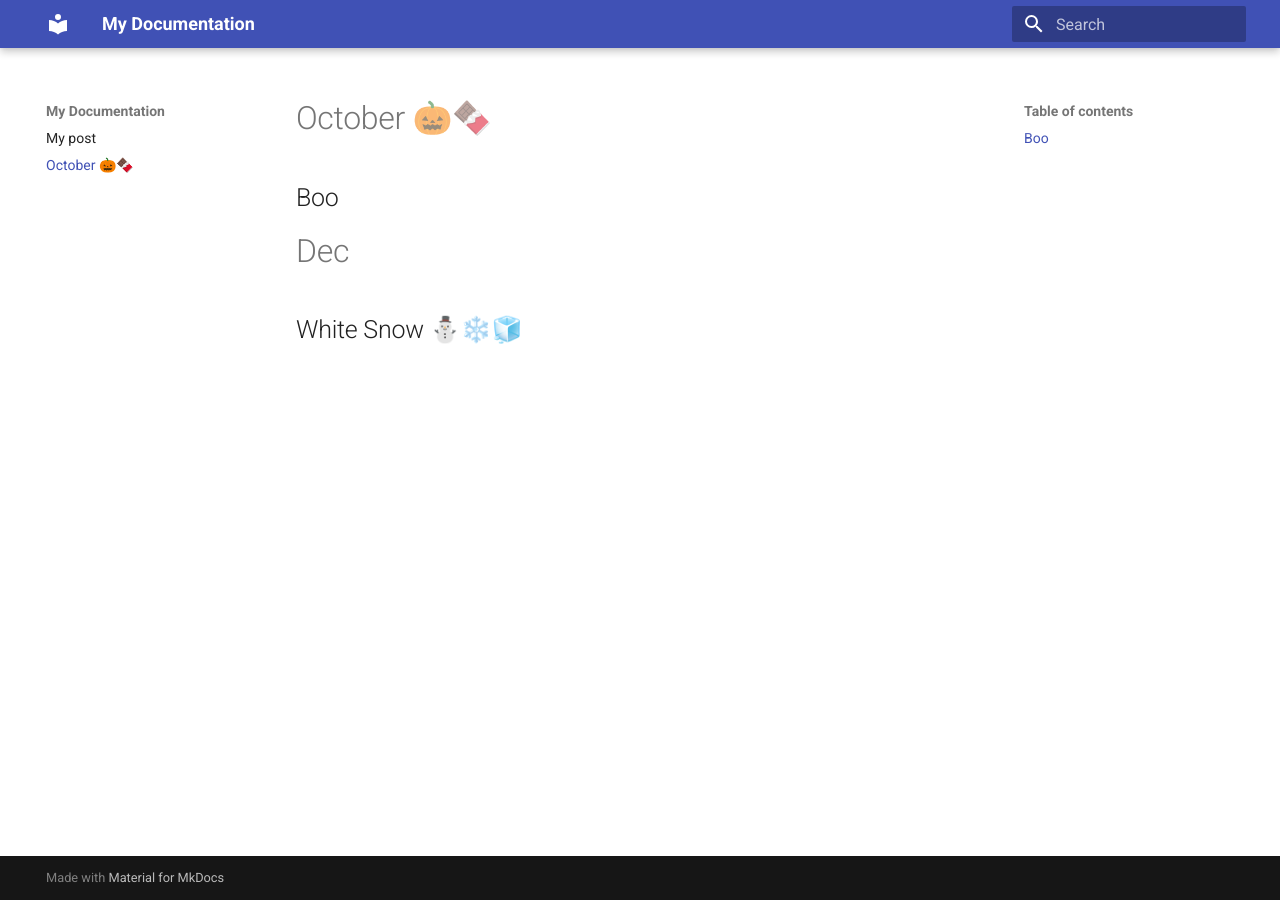
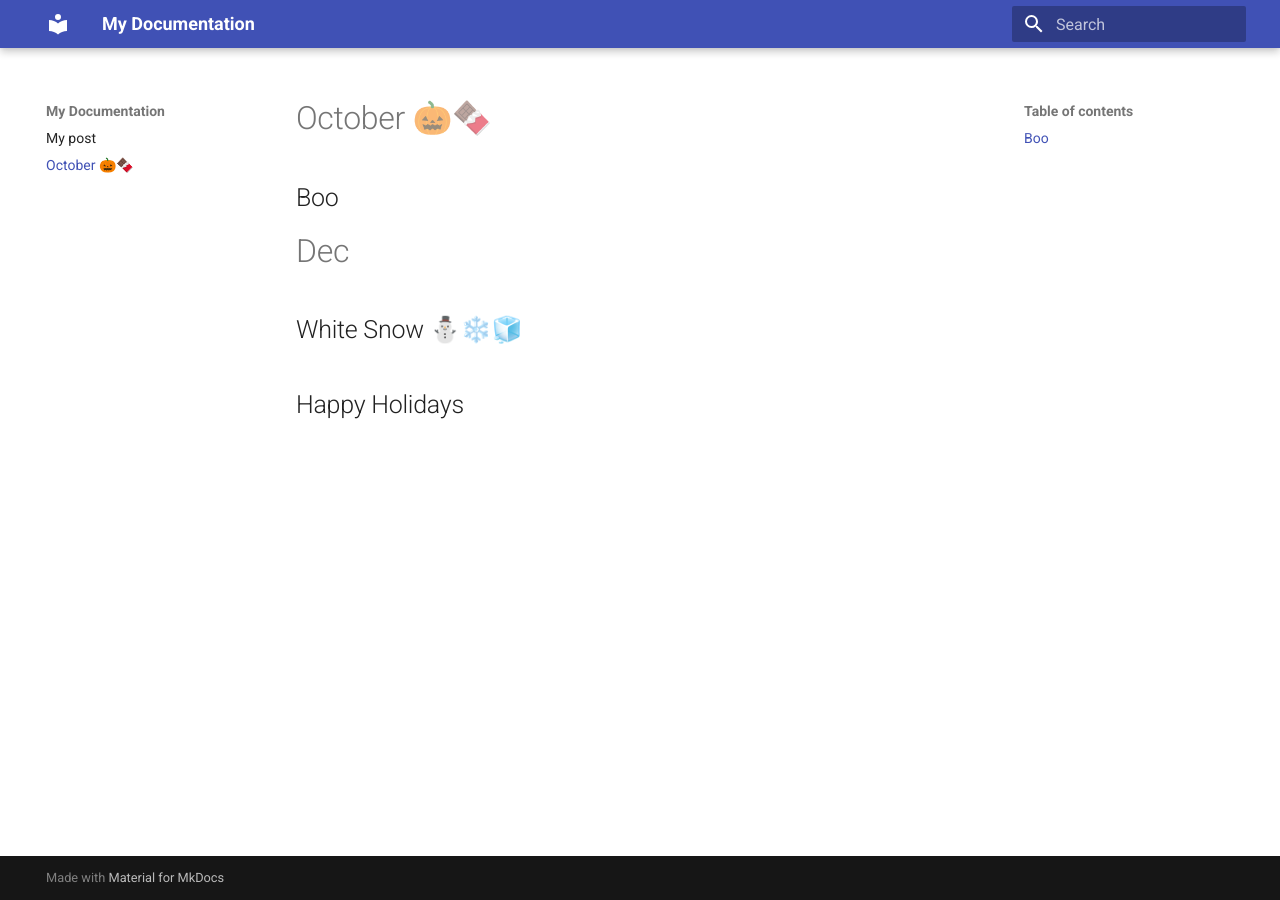
Before and after one commit to Code-dot-mil/two-steps-eval, an MkDocs documentation site: the page built from docs/test.md, in a window 1280 px wide. Built offline with MkDocs 1.6.1 and Material for MkDocs 9.7.7, drawn with Linux system fonts in a browser that asks for light colours.

Commit message:
new commit

```diff
--- a/docs/test.md
+++ b/docs/test.md
@@ -2,3 +2,4 @@
 ## Boo
 # Dec
 ## White Snow ⛄❄️🧊
+## Happy Holidays
```
